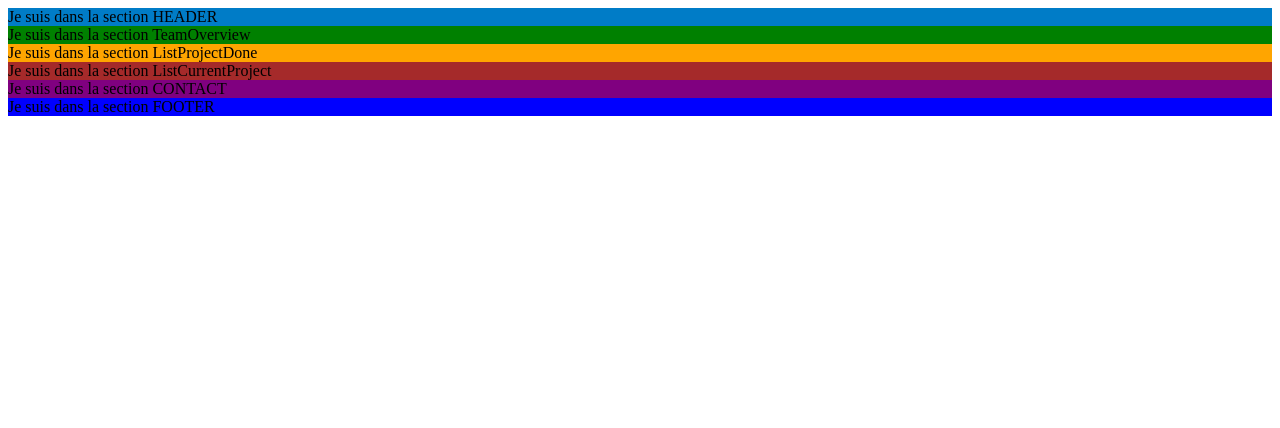
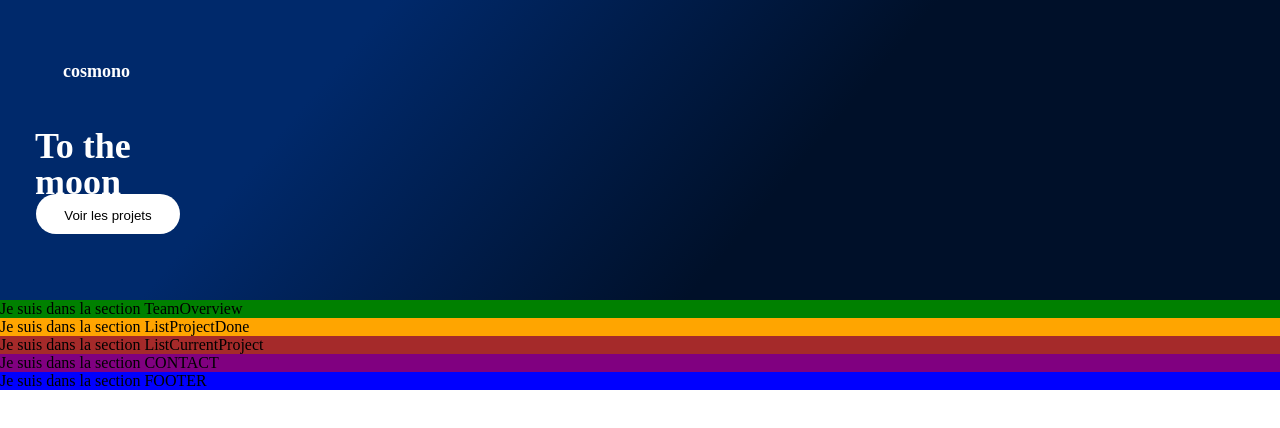
Before and after one commit to RemiBarthe/cosmono, a Vue app: page / in a window 1280 px wide. Shown: the top 428 px of the page. Built offline with nearby package versions, Linux system fonts and the light colour scheme.

Commit message:
header usage

```diff
--- a/package.json
+++ b/package.json
@@ -9,7 +9,8 @@
   },
   "dependencies": {
     "core-js": "^3.6.5",
-    "vue": "^2.6.11"
+    "vue": "^2.6.11",
+    "vuetify": "^2.4.3"
   },
   "devDependencies": {
     "@vue/cli-plugin-babel": "~4.5.0",
--- /dev/null
+++ b/src/assets/css/general.css
@@ -0,0 +1,3 @@
+body{
+    margin: 0;
+}
--- a/src/components/Header.vue
+++ b/src/components/Header.vue
@@ -1,5 +1,11 @@
 <template>
-  <div class="header-size">Je suis dans la section HEADER</div>
+  <div class="header-size">
+    <p class="cosmono-properties">cosmono</p>
+    <h1 class="headline-properties">To the moon</h1>
+    <button class="btn-see-project">
+      <p class="text-see-project">Voir les projets</p>
+    </button>
+  </div>
 </template>
 <script>
 export default {
@@ -9,12 +15,56 @@ export default {
 
 <style scoped>
 .header-size {
-  background-color: #007cc7;
+  background: linear-gradient(130.05deg, #00296b 25.5%, #001029 61.25%);
   position: relative;
   width: 100%;
-  height: 100%;
+  height: 300px;
   top: 0;
   overflow: hidden;
   z-index: 1;
 }
+.cosmono-properties {
+  position: absolute;
+  width: 92.05px;
+  height: 22.73px;
+  left: 63px;
+  top: 40px;
+
+  font-family: "Poppins";
+  font-style: normal;
+  font-weight: 600;
+  font-size: 18px;
+  line-height: 27px;
+
+  color: #ffffff;
+}
+.headline-properties {
+  position: absolute;
+  width: 126px;
+  height: 48px;
+  left: 35px;
+  top: 116px;
+
+  font-family: "Amaranth";
+  font-style: normal;
+  font-weight: bold;
+  font-size: 36px;
+  line-height: 100%;
+  display: flex;
+  align-items: center;
+  color: #ffffff;
+}
+.btn-see-project {
+  position: absolute;
+  width: 144px;
+  height: 40px;
+  left: 36px;
+  top: 194px;
+  background: #ffffff;
+  border-radius: 39px;
+  border: 0;
+}
+.text-see-project {
+  text-align: center;
+}
 </style>
--- a/src/main.js
+++ b/src/main.js
@@ -1,6 +1,6 @@
 import Vue from 'vue'
 import App from './App.vue'
-
+import './assets/css/general.css'
 Vue.config.productionTip = false
 
 new Vue({
```
Also changed, not shown: 1 other file (tests, documents, lock files or other folders).
